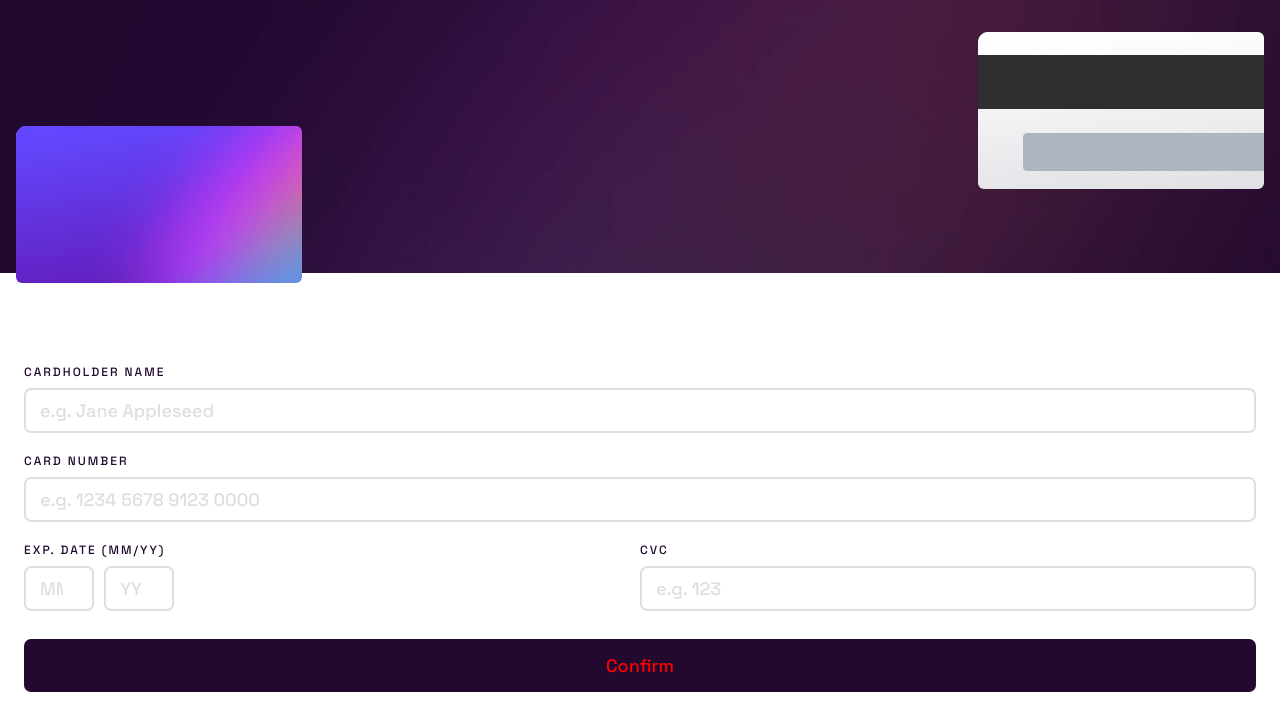
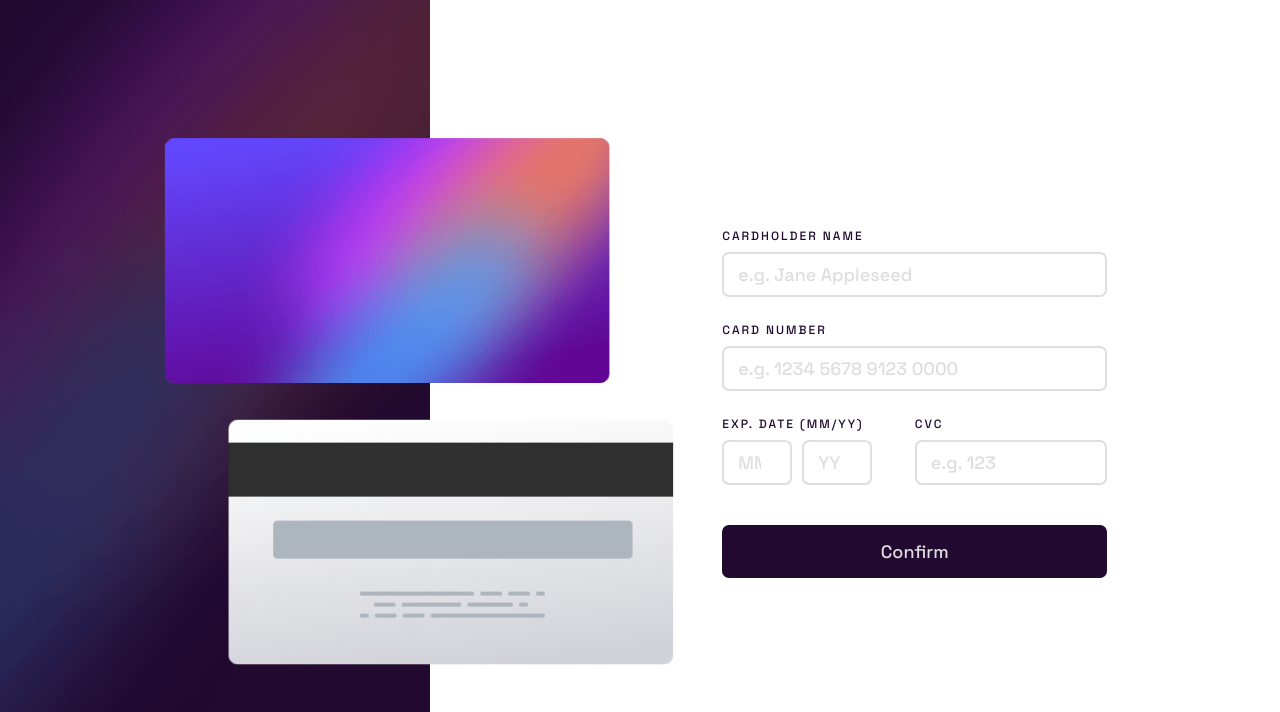
Before and after one commit to TheNewDevl/fem-card-form, a website: page index.html in a window 1280 px wide. Shown: the top 712 px of the page. Drawn offline with Linux system fonts and the light colour scheme.

Commit message:
integrate responsive preperties & desktop design

```diff
--- /dev/null
+++ b/app.js
@@ -0,0 +1,21 @@
+const form = document.querySelector("form");
+const name = document.querySelector("#name");
+const cardNumber = document.querySelector("#number");
+const month = document.querySelector("#month");
+const year = document.querySelector("#year");
+const cvc = document.querySelector("#cvc");
+
+/**
+ * Will update the height of the card depending on the width of the card while resizing the window
+ */
+const updateHeight = () => {
+  const cards = document.querySelectorAll(".card");
+  cards.forEach((card) => {
+    const width = card.offsetWidth;
+    const height = width * 0.55;
+    card.style.setProperty("height", height + "px");
+  });
+};
+
+window.addEventListener("resize", updateHeight);
+window.addEventListener("load", updateHeight);
--- a/index.html
+++ b/index.html
@@ -17,8 +17,11 @@
     <!-- Feel free to remove these styles or customise in your own stylesheet 👍 -->
     <style>
       .attribution {
+        display: none;
         font-size: 11px;
         text-align: center;
+        position: fixed;
+        bottom: 0;
       }
       .attribution a {
         color: hsl(228, 45%, 44%);
@@ -51,7 +54,10 @@
             name="number"
             id="number"
             placeholder="e.g. 1234 5678 9123 0000"
+            re
           />
+          <!--           <p class="error">Wrong format, numbers only</p>
+ -->
         </label>
 
         <div class="group">
@@ -86,5 +92,6 @@
         >Frontend Mentor</a
       >. Coded by <a href="#">Your Name Here</a>.
     </div>
+    <script src="app.js"></script>
   </body>
 </html>
--- a/sass/components/_card.scss
+++ b/sass/components/_card.scss
@@ -1,18 +1,47 @@
 .card {
-  width: 286px;
-  height: 157px;
+  min-width: 286px;
+  max-width: 445px;
+  width: 50vw;
   position: absolute;
   border-radius: 6px;
-  background-size: cover;
+
+  @include media(tablet) {
+    transition: transform 400ms ease-in;
+  }
 
   &--back {
     background: url($bg-card-back);
     top: 32px;
     right: 16px;
+    background-size: 100% 100%;
+    position: absolute;
+
+    @include media(mobile-large) {
+      top: 50%;
+      right: 50%;
+      transform: translate(96%, -49%);
+    }
+
+    @include media(tablet) {
+      transform: translate(103%, 8%);
+    }
   }
+
   &--front {
     background: url($bg-card-front);
     top: 126px;
     left: 16px;
+    background-size: 100% 100%;
+
+    @include media(mobile-large) {
+      top: 50%;
+      left: 50%;
+      transform: translate(-96%, -10%);
+    }
+
+    @include media(tablet) {
+      left: auto;
+      transform: translate(37%, -107%);
+    }
   }
 }
--- a/sass/components/_form.scss
+++ b/sass/components/_form.scss
@@ -1,8 +1,16 @@
 form {
-  margin-top: 65px;
+  margin: 80px auto 0 auto;
+  margin: clamp(65px, 9vw + 1em, 100px) auto 0 auto;
   padding: 26px 24px;
   display: flex;
   flex-direction: column;
+  max-width: 1000px;
+  @include media(tablet) {
+    transform: translate(60px, -30px);
+    max-width: 433px;
+    margin-top: 65px;
+  }
+
   & input {
     width: 100%;
     height: 45px;
@@ -10,8 +18,17 @@ form {
     padding: 0 14px;
     border: 2px solid $n-light-violet;
     @include radius;
+
     &::placeholder {
       color: $n-light-violet;
+    }
+
+    &:focus {
+      outline: none;
+      border: 2px solid transparent;
+      background-image: linear-gradient(white, white), $p-gradient;
+      background-origin: border-box;
+      background-clip: padding-box, border-box;
     }
   }
 }
@@ -23,6 +40,9 @@ label {
   text-transform: uppercase;
   font-size: 12px;
   letter-spacing: 2px;
+  @include media(tablet) {
+    margin-bottom: 25px;
+  }
 }
 
 .group {
@@ -44,8 +64,25 @@ label {
   width: 100%;
   height: 53px;
   background: $n-dark-violet;
-  color: red;
+  color: $n-light-violet;
   border: none;
-  margin-top: 8px;
+  margin-top: 7px;
+  cursor: pointer;
   @include radius;
+  transition: color 0.2s ease-out;
+  transition: background-color 0.2s ease-out;
+  &:hover {
+    background: lighten($color: $n-dark-violet, $amount: 15%);
+    color: lighten($color: $n-light-violet, $amount: 15%);
+  }
+
+  @include media(tablet) {
+    margin-top: 15px;
+  }
 }
+
+.error {
+  font-size: 12px;
+  color: $p-red;
+  text-transform: none;
+}
--- a/sass/layout/_layout.scss
+++ b/sass/layout/_layout.scss
@@ -1,7 +1,32 @@
+body {
+  background: $n-white;
+  @include media(tablet) {
+    display: flex;
+  }
+}
+
 header {
   background: url($bg-main-mobile);
   background-size: cover;
   height: 34.1vh;
+  min-height: 240px;
   max-height: 300px;
   position: relative;
+  @include media(tablet) {
+    background: url($bg-main-desktop);
+    max-height: none;
+    min-height: 535px;
+    height: 100vh;
+    width: 50.5vw;
+    max-width: 485px;
+  }
 }
+
+@include media(tablet) {
+  main {
+    width: 100%;
+    display: flex;
+    align-items: center;
+    justify-content: center;
+  }
+}
--- a/sass/utils/_variables.scss
+++ b/sass/utils/_variables.scss
@@ -1,5 +1,7 @@
 $screen-sizes: (
   mobile: 375px,
+  mobile-large: 885px,
+  tablet: 1240px,
   desktop: 1440px,
 );
 
@@ -9,7 +11,11 @@ $radius: 7px;
 
 //colors
 
-$p-gradient: hsl(249, 99%, 64%) to hsl(278, 94%, 30%);
+$p-gradient: linear-gradient(
+  90deg,
+  hsl(249, 99%, 64%) 0%,
+  hsl(278, 94%, 30%) 100%
+);
 $p-red: hsl(0, 100%, 66%);
 
 $n-white: hsl(0, 0%, 100%);
```
Also changed, not shown: styles/style.css, 1 other file.
